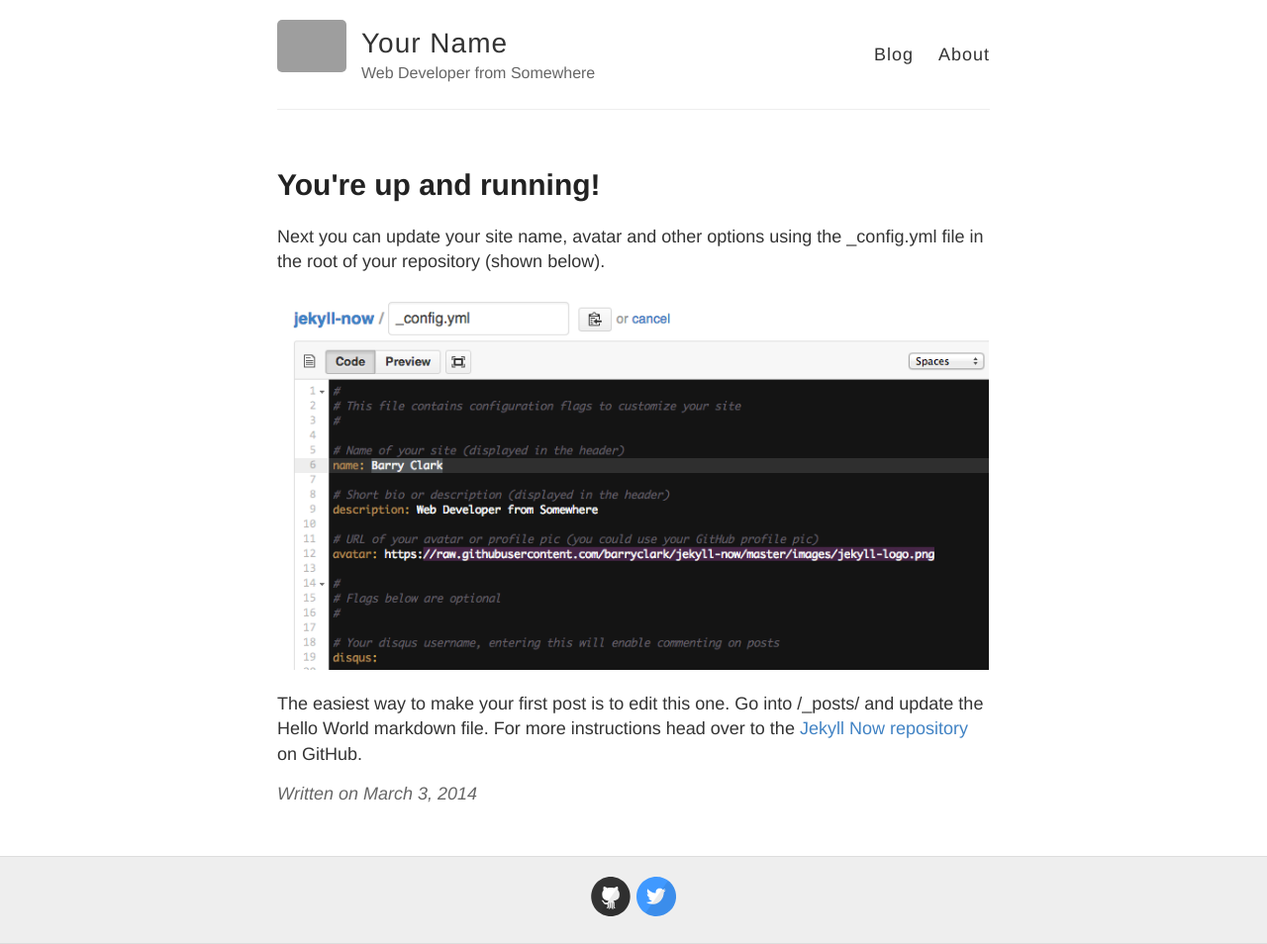
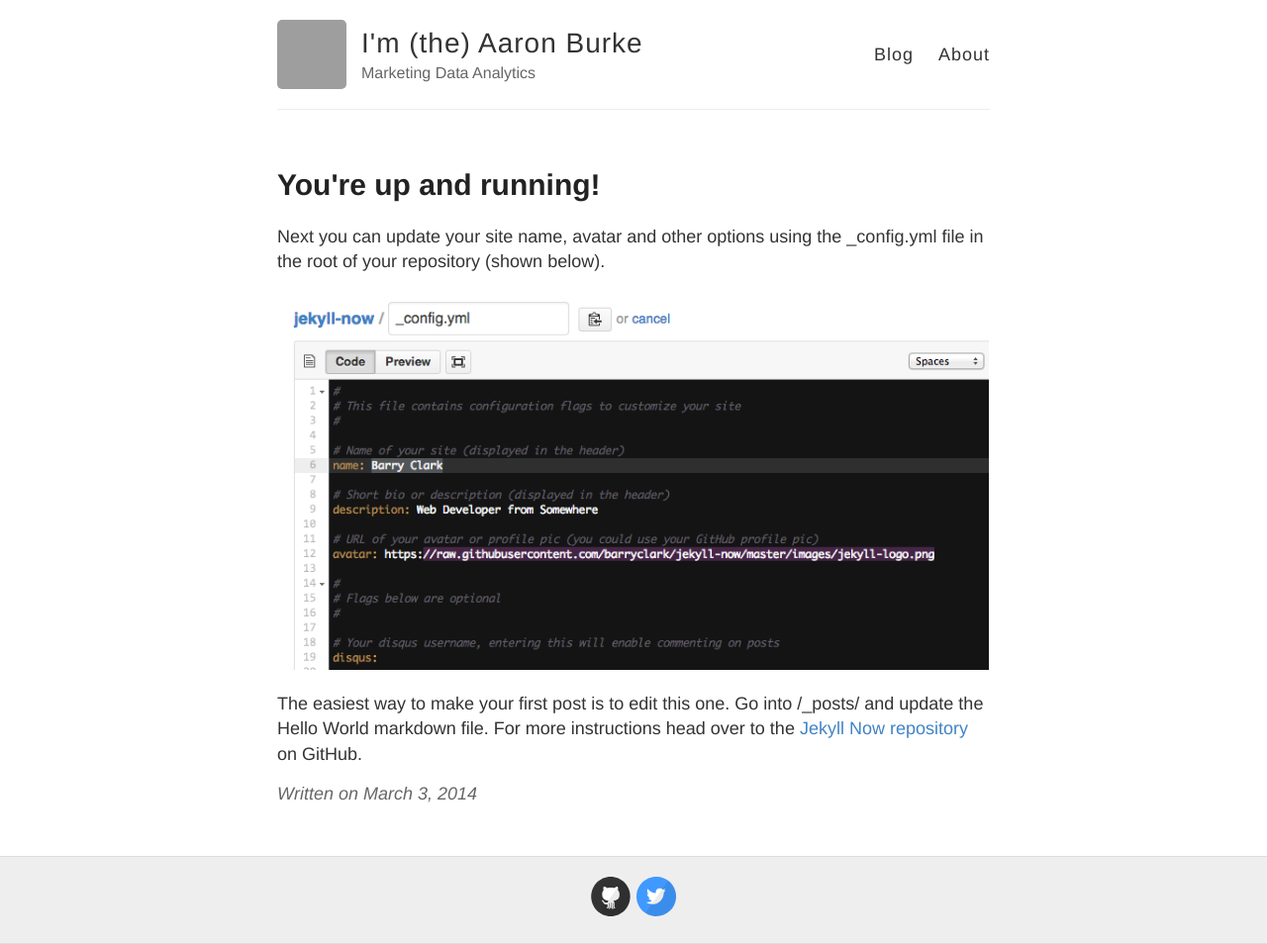
Before and after one commit to imtheaaron/imtheaaron.github.io, a Jekyll site: the page built from _posts/2014-3-3-Hello-World.md, in a window 1280 px wide. Shown: the whole page at 99% size. Built offline with Jekyll 4.4.1, drawn with Linux system fonts in a browser that asks for light colours; grey boxes are pictures that could not be loaded.

Commit message:
changed site name and description

```diff
--- a/_config.yml
+++ b/_config.yml
@@ -3,13 +3,13 @@
 #
 
 # Name of your site (displayed in the header)
-name: Your Name
+name: I'm (the) Aaron Burke
 
 # Short bio or description (displayed in the header)
-description: Web Developer from Somewhere
+description: Marketing Data Analytics
 
 # URL of your avatar or profile pic (you could use your GitHub profile pic)
-avatar: https://raw.githubusercontent.com/barryclark/jekyll-now/master/images/jekyll-logo.png
+avatar: https://avatars1.githubusercontent.com/u/35472931?s=460&v=4
 
 #
 # Flags below are optional
```
